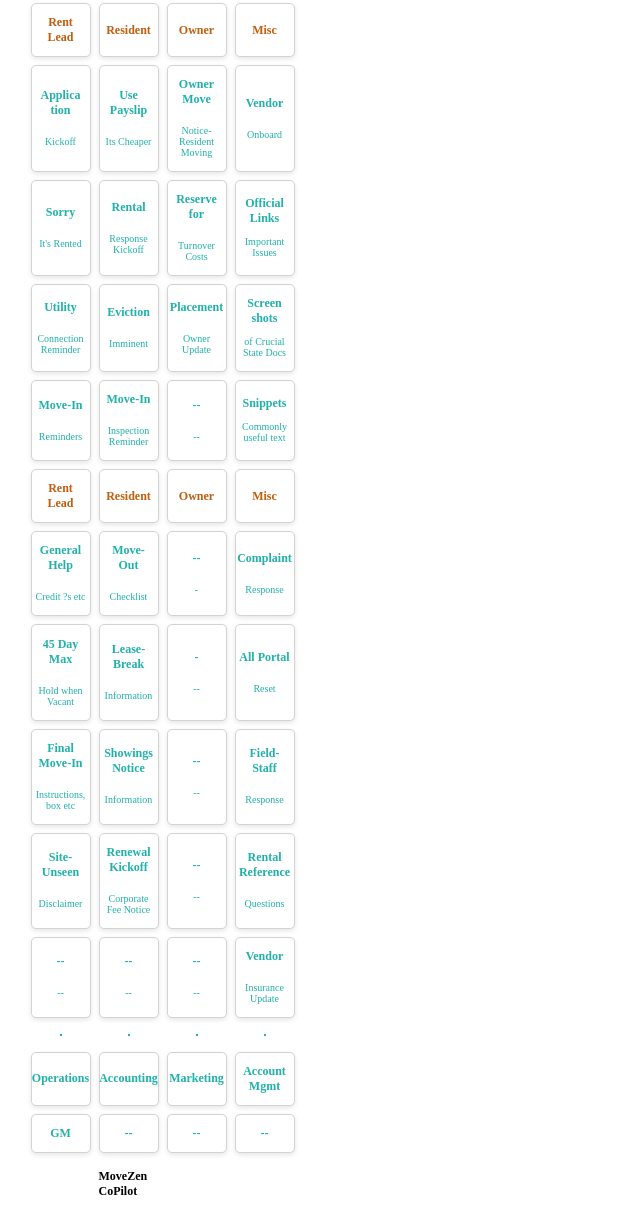
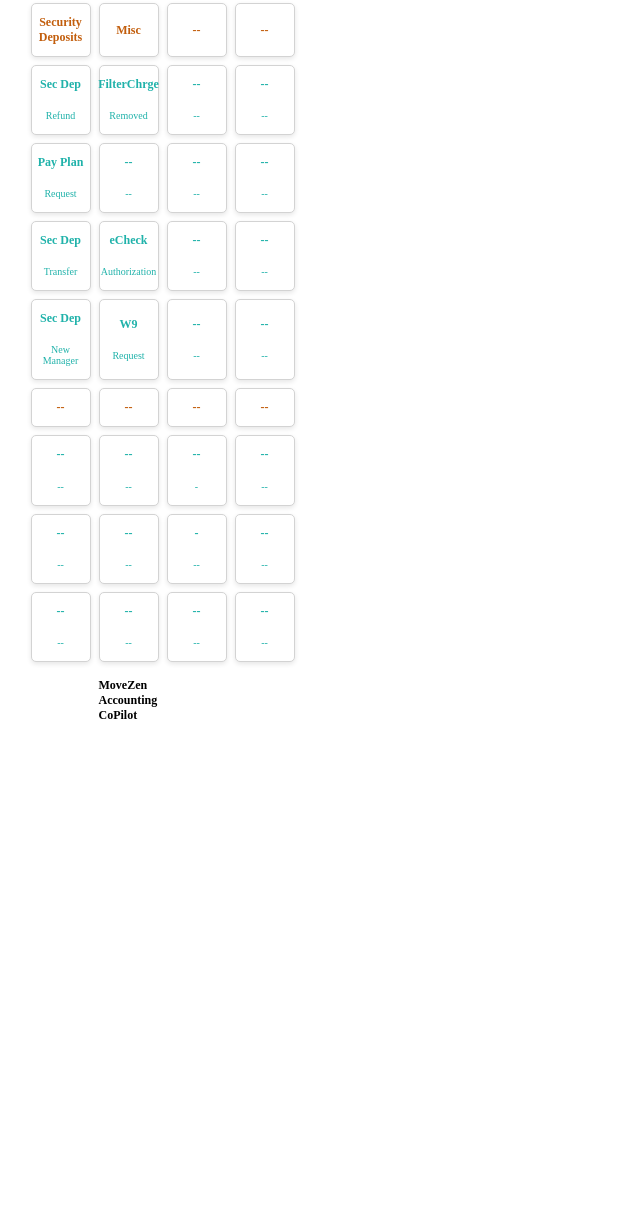
Before and after one commit to MoveZen-io/MailZenAcct, a website built with webpack: page src/taskpane/taskpane.html in a window 1280 px wide. Shown: the part 181-1388 px from the top of the page, without its empty margins (0-640 px from the left). After the commit the page ends 912 px from the top, so only its background shows below. Built offline with nearby package versions, Linux system fonts and the light colour scheme; a script that the page names is missing.

Commit message:
Add files via upload

```diff
--- a/src/taskpane/taskpane.html
+++ b/src/taskpane/taskpane.html
@@ -21,7 +21,7 @@
 </head>
 
 <body class="ms-font-m ms-welcome ms-Fabric">
-    <h1 align="left">&nbsp;&nbsp;Welcome Rina and Ashlee!
+    <h1 align="left">&nbsp;&nbsp;Welcome Rina and Ashlee !
     <section class="ms-welcome__main">
             <!-- create a link to a 2nd page named /knowledgebase -->
             <a href="https://movezen-io.github.io/MailZen/365Zen/src/taskpane/knowBaseFrame.html">Find a Knowledge Base Link</a>
@@ -40,16 +40,16 @@
 
 
                 <div class="grid-header">
-                    <h1>Rent Lead</h1>
+                    <h1>Security Deposits</h1>
                 </div>
                 <div class="grid-header">
-                    <h1>Resident</h1>
+                    <h1>Misc</h1>
                 </div>
                 <div class="grid-header">
-                        <h1>Owner</h1>
+                        <h1>--</h1>
                 </div>
                 <div class="grid-header">
-                        <h1>Misc</h1>
+                        <h1>--</h1>
                 </div>
 
 
@@ -60,26 +60,24 @@
 
                 <!-- New Row 2 -->
 
-                <div class="grid-item" id="insertApp">
-                        <h1>Applica
-                            tion
-                        </h1>
-                        <p>Kickoff</p>
+                <div class="grid-item" id="insertsdRefund">
+                        <h1>Sec Dep</h1>
+                        <p>Refund</p>
                 </div>
                 <!-- End of block -->
-                <div class="grid-item" id="insertPayslip">
-                        <h1>Use Payslip</h1>
-                        <p>Its Cheaper</p>
+                <div class="grid-item" id="insertfilterRemoved">
+                        <h1>FilterChrge</h1>
+                        <p>Removed</p>
                 </div>
                 <!-- End of block -->
                 <div class="grid-item" id="insertOwnerMove">
-                        <h1>Owner Move</h1>
-                        <p>Notice-Resident Moving</p>
+                        <h1>--</h1>
+                        <p>--</p>
                 </div>
                 <!-- End of block -->
                 <div class="grid-item" id="insertVendor">
-                        <h1>Vendor</h1>
-                        <p>Onboard</p>
+                        <h1>--</h1>
+                        <p>--</p>
                 </div>
                 <!-- End of block -->
 
@@ -91,22 +89,21 @@
             <!-- New Header Row 3 -->
 
 
-                <div class="grid-item" id="insertSorry">
-                        <h1>Sorry</h1>
-                        <p>It's Rented</p>
+                <div class="grid-item" id="insertpayPlan">
+                        <h1>Pay Plan</h1>
+                        <p>Request</p>
                 </div>
-                <div class="grid-item" id="insertRentalResponse">
-                        <h1>Rental</h1>
-                        <p>Response Kickoff</p>
+                <div class="grid-item" id="sdTransfer">
+                        <h1>--</h1>
+                        <p>--</p>
                 </div>
                 <div class="grid-item" id="insertTurnoverReserve">
-                        <h1>Reserve for</h1>
-                        <p>Turnover Costs</p>
+                        <h1>--</h1>
+                        <p>--</p>
                 </div>
                 <div class="grid-item">
-                    <a href="https://movezen-io.github.io/MailZen/365Zen/src/taskpane/links.html">
-                        <h1>Official Links</h1>
-                        <p>Important Issues</p>
+                        <h1>--</h1>
+                        <p>--</p>
                     </a>
                 </div>
                 <!-- End of block -->
@@ -117,24 +114,21 @@
 
             <!-- New Row 4 -->
 
-            <div class="grid-item" id="insertUtilityNotice">
-                    <h1>Utility</h1>
-                    <p>Connection Reminder</p>
+            <div class="grid-item" id="insertsdTransfer">
+                    <h1>Sec Dep</h1>
+                    <p>Transfer</p>
             </div>
-            <div class="grid-item" id="insertEvictNotice">
-                    <h1>Eviction</h1>
-                    <p>Imminent</p>
+            <div class="grid-item" id="inserteCheck">
+                    <h1>eCheck</h1>
+                    <p>Authorization</p>
             </div>
             <div class="grid-item" id="insertPlacementInfo">
-                    <h1>Placement</h1>
-                    <p>Owner Update</p>
+                    <h1>--</h1>
+                    <p>--</p>
             </div>
             <div class="grid-item">
-                <a href="https://movezen-io.github.io/MailZen/365Zen/src/taskpane/screenshots.html">
-                    <h1>Screen
-                        shots</h1>
-                    <p> of Crucial State
-                        Docs</p>
+                    <h1>--</h1>
+                    <p>--</p>
                 </a>
             </div>
             <!-- End of block -->
@@ -145,22 +139,21 @@
 
             <!-- New Row 5 -->
 
-            <div class="grid-item" id="insertMoveInReminders">
-                    <h1>Move-In</h1>
-                    <p>Reminders</p>
+            <div class="grid-item" id="insertsdNewMan">
+                    <h1>Sec Dep</h1>
+                    <p>New Manager</p>
             </div>
-            <div class="grid-item" id="insertMoveInspectionRemind">
-                    <h1>Move-In</h1>
-                    <p>Inspection Reminder</p>
+            <div class="grid-item" id="insertw9Request">
+                    <h1>W9</h1>
+                    <p>Request</p>
             </div>
             <div class="grid-item">
                     <h1>--</h1>
                     <p>--</p>
             </div>
             <div class="grid-item">
-                <a href="https://movezen.sharepoint.com/:l:/s/Teams/FBGAU23v1dRLnIe4FlzFMOcBrG4zUFbnjCkRyArZYSAJ7w?e=E5XraO" target="_blank">
-                    <h1>Snippets</h1>
-                    <p>Commonly useful text</p>
+                    <h1>--</h1>
+                    <p>--</p>
                 </a>
             </div>
             <!-- End of block -->
@@ -171,16 +164,16 @@
 
             <!-- column header reminder  -->
         <div class="grid-header">
-            <h1>Rent Lead</h1>
+            <h1>--</h1>
         </div>
         <div class="grid-header">
-            <h1>Resident</h1>
+            <h1>--</h1>
         </div>
         <div class="grid-header">
-                <h1>Owner</h1>
+                <h1>--</h1>
         </div>
         <div class="grid-header">
-                <h1>Misc</h1>
+                <h1>--</h1>
         </div>
 
 
@@ -189,20 +182,20 @@
         <!-- New Row 5 -->
 
         <div class="grid-item" id="insertGeneralRentInfo">
-            <h1>General Help</h1>
-            <p>Credit ?s etc</p>
+            <h1>--</h1>
+            <p>--</p>
         </div>
         <div class="grid-item" id="insertMoveChecklist">
-                <h1>Move-Out</h1>
-                <p>Checklist</p>
+                <h1>--</h1>
+                <p>--</p>
         </div>
         <div class="grid-item">
                 <h1>--</h1>
                 <p>-</p>
         </div>
         <div class="grid-item" id="insertComplaintResponse">
-                <h1>Complaint</h1>
-                <p>Response</p>
+                <h1>--</h1>
+                <p>--</p>
         </div>
         <!-- End of block -->
 
@@ -216,20 +209,20 @@
         <!-- New Row 6-->
 
         <div class="grid-item" id="insertNoLongHold">
-            <h1>45 Day Max</h1>
-            <p>Hold when Vacant</p>
+            <h1>--</h1>
+            <p>--</p>
         </div>
         <div class="grid-item" id="insertLeaseBreakNotice">
-                <h1>Lease-Break</h1>
-                <p>Information</p>
+                <h1>--</h1>
+                <p>--</p>
         </div>
         <div class="grid-item">
                 <h1>-</h1>
                 <p>--</p>
         </div>
         <div class="grid-item" id="insertPortalResetAll">
-                <h1>All Portal</h1>
-                <p>Reset</p>
+                <h1>--</h1>
+                <p>--</p>
         </div>
         <!-- End of block -->
 
@@ -240,119 +233,30 @@
     <!-- New Row 7-->
 
     <div class="grid-item" id="insertMoveInInfo">
-        <h1>Final Move-In</h1>
-        <p>Instructions,
-                box etc</p>
+        <h1>--</h1>
+        <p>--</p>
     </div>
     <div class="grid-item" id="insertShowNotice">
-            <h1>Showings Notice</h1>
-            <p>Information</p>
+            <h1>--</h1>
+            <p>--</p>
     </div>
     <div class="grid-item">
             <h1>--</h1>
             <p>--</p>
     </div>
     <div class="grid-item" id="insertFieldStaff">
-            <h1>Field-Staff</h1>
-            <p>Response</p>
+            <h1>--</h1>
+            <p>--</p>
     </div>
     <!-- End of block -->
 
 
 
-
-
-
-    <!-- New Row 8 -->
-
-    <div class="grid-item" id="insertUnseenDisclaimer">
-        <h1>Site-Unseen</h1>
-        <p>Disclaimer</p>
-    </div>
-
-    <div class="grid-item" id="insertRenewalIntro">
-        <h1>Renewal Kickoff</h1>
-        <p>Corporate Fee Notice</p>
-    </div>
-
-    <div class="grid-item">
-            <h1>--</h1>
-            <p>--</p>
-    </div>
-    <div class="grid-item" id="insertReferenceQuestions">
-            <h1>Rental Reference</h1>
-            <p>Questions</p>
-    </div>
-    <!-- End of block -->
-
-
-
-
-        <!-- New Row 9 -->
-
-        <div class="grid-item" id="re">
-                <h1>--</h1>
-                <p>--</p>
-            </div>
-            <div class="grid-item" id="asd">
-                    <h1>--</h1>
-                    <p>--</p>
-            </div>
-            <div class="grid-item">
-                    <h1>--</h1>
-                    <p>--</p>
-            </div>
-            <div class="grid-item" id="insertVendorInsur">
-                    <h1>Vendor</h1>
-                    <p>Insurance Update</p>
-            </div>
-            <!-- End of block -->
-
-   <hr><hr><hr><hr>
-            <!-- New Row 10 -->
-
-    <div class="grid-item" id="1">
-
-        <h1><a href="https://movezen-io.github.io/MailZen/365Zen/src/taskpane/operations.html">Operations</a></h1>
-    </div>
-    <div class="grid-item" id="11">
-            <h1><a href="https://movezen-io.github.io/MailZen/365Zen/src/taskpane/accounting.html">Accounting</a></h1>
-
-    </div>
-    <div class="grid-item">
-            <h1><a href="https://movezen-io.github.io/MailZen/365Zen/src/taskpane/marketing.html">Marketing</a></h1>
-
-    </div>
-    <div class="grid-item" id="111">
-            <h1><a href="https://movezen-io.github.io/MailZen/365Zen/src/taskpane/accountManagement.html">Account Mgmt</a></h1>
-
-    </div>
-    <!-- End of block -->
-
-
-    <!-- New Row11 -->
-
-    <div class="grid-item" id="1">
-    <h1><a href="https://movezen-io.github.io/MailZen/365Zen/src/taskpane/gm.html">GM</a></h1>
-    </div>
-
-    <div class="grid-item" id="11">
-            <h1><a href="https://movezen-io.github.io/MailZen/365Zen/src/taskpane/accounting.html">--</a></h1>
-
-    </div>
-    <div class="grid-item">
-            <h1><a href="https://movezen-io.github.io/MailZen/365Zen/src/taskpane/accounting.html">--</a></h1>
-
-    </div>
-    <div class="grid-item" id="111">
-            <h1><a href="https://movezen-io.github.io/MailZen/365Zen/src/taskpane/accounting.html">--</a></h1>
-
-    </div>
     <!-- End of block -->
 
 
       </section><br>
-      <h1>MoveZen CoPilot</h1>
+      <h1>MoveZen Accounting CoPilot</h1>
 
       <script src="https://movezen-io.github.io/MailZen/365Zen/src/commands/commands.js"></script>
 
```
